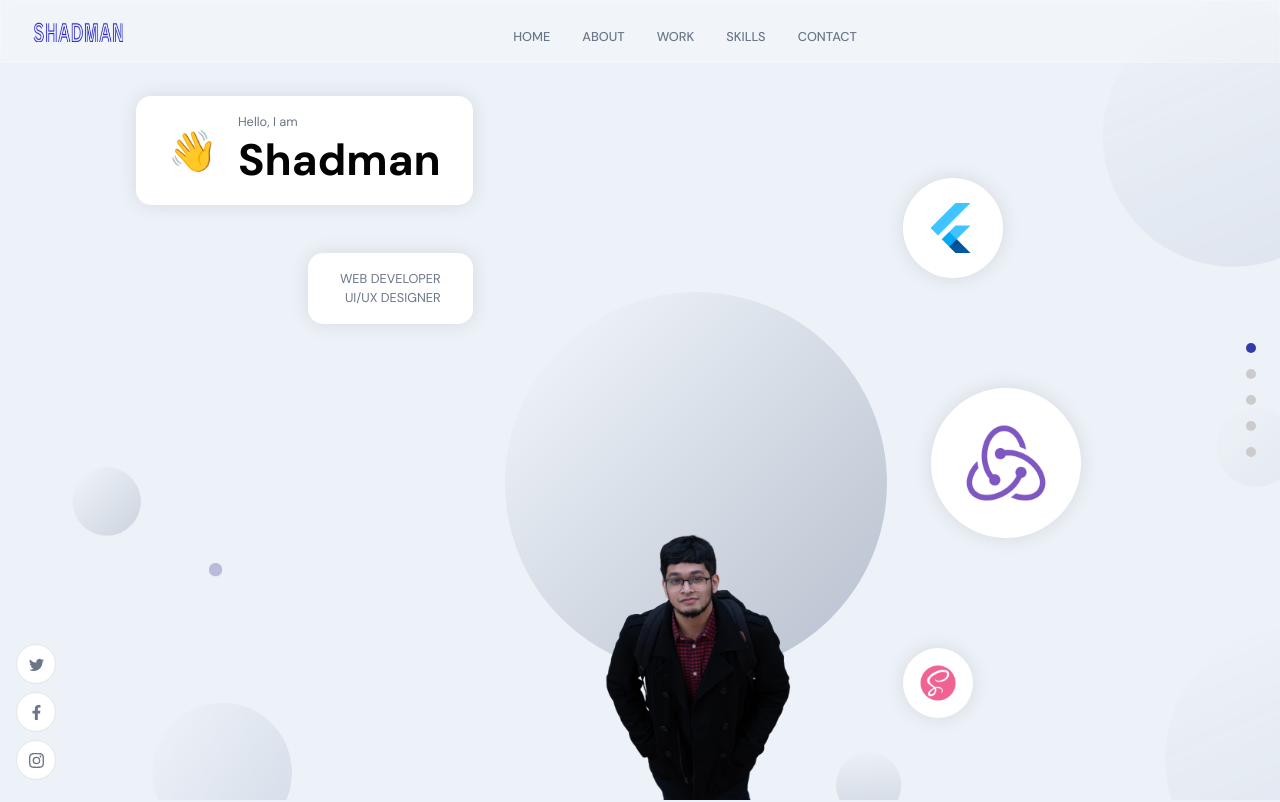
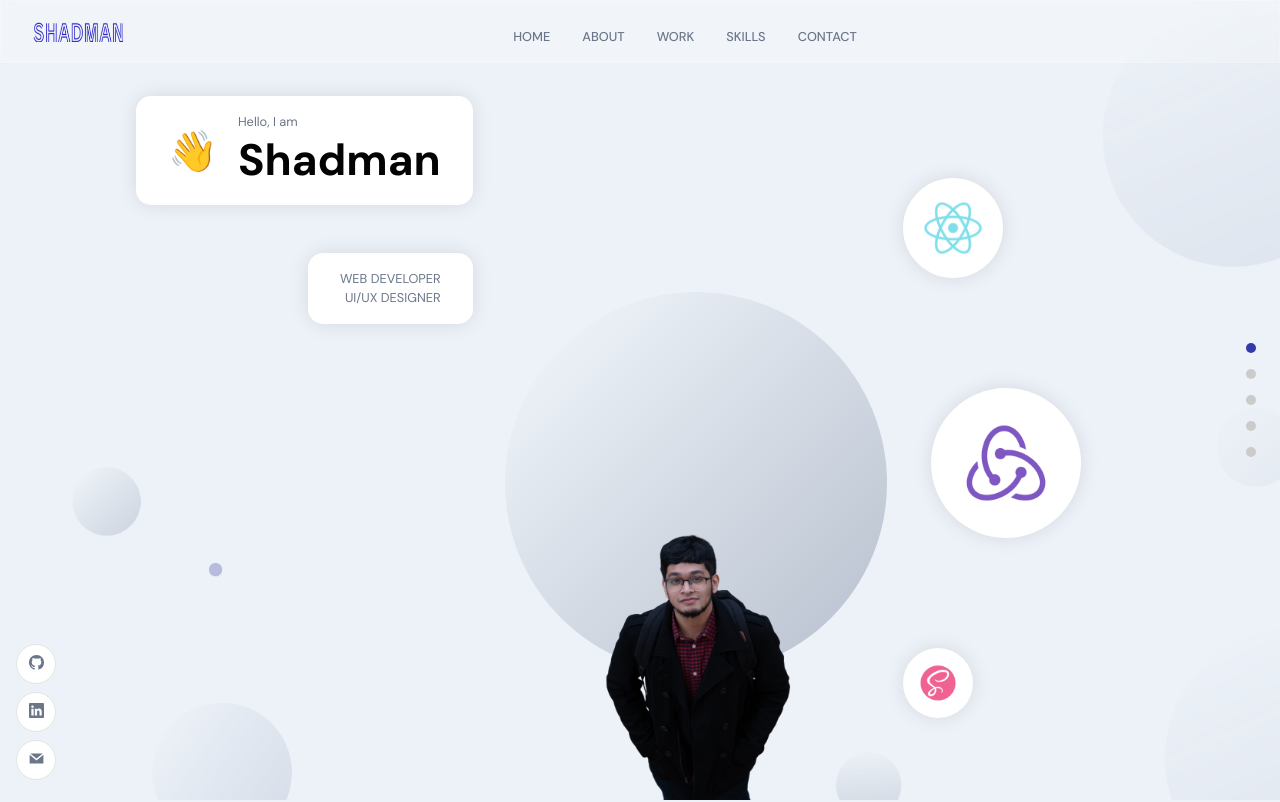
Before and after one commit to manofshad97/Current-Portfolio, a React (Create React App) app: page / in a window 1280 px wide. Shown: the top 802 px of the page. Built offline with nearby package versions, Linux system fonts and the light colour scheme.

Commit message:
Updated social icons and links. Fixed # in contact

```diff
--- a/src/components/SocialMedia.jsx
+++ b/src/components/SocialMedia.jsx
@@ -1,18 +1,37 @@
-import React from 'react';
-import { BsTwitter, BsInstagram } from 'react-icons/bs';
-import { FaFacebookF } from 'react-icons/fa';
+import React from "react";
+import { BsGithub, BsLinkedin } from "react-icons/bs";
+import { GrMail } from "react-icons/gr";
 
 const SocialMedia = () => (
   //Flexbox for social media icons
   <div className="app__social">
     <div>
-      <BsTwitter />
+      <a
+        href="https://github.com/manofshad97"
+        alt="github"
+        target="_blank"
+        rel="noreferrer"
+      >
+        <BsGithub />
+      </a>
     </div>
     <div>
-      <FaFacebookF />
+      <a
+        href="https://www.linkedin.com/in/shadman-ahmed-169356143/"
+        alt="linkedin"
+        target="_blank"
+        rel="noreferrer"
+      >
+        <BsLinkedin />
+      </a>
     </div>
     <div>
-      <BsInstagram />
+      <a
+        href="#contact"
+        alt="contact"
+        >
+        <GrMail />
+      </a>
     </div>
   </div>
 );
--- a/src/container/Footer/Footer.jsx
+++ b/src/container/Footer/Footer.jsx
@@ -23,7 +23,7 @@ const Footer = () => {
         </div>
         <div className="app__footer-card">
           <img src={images.mobile} alt="phone" />
-          <a href="tel:+1 (347) 4264-9475" className="p-text">(347) 4264-9475</a>
+          <a href="tel:+1 (347) 264-9475" className="p-text">(347) 264-9475</a>
         </div>
       </div>
       {(
--- a/src/container/Header/Header.jsx
+++ b/src/container/Header/Header.jsx
@@ -72,7 +72,7 @@ const Header = () => (
       className="app__header-circles"
     >
       {/*Create a circular container div holding an image for each skill*/}
-      {[images.flutter, images.redux, images.sass].map((circle, index) => (
+      {[images.react, images.redux, images.sass].map((circle, index) => (
         <div className="circle-cmp app__flex" key={`circle-${index}`}>
           <img  src={circle} alt="profile_bg" />
         </div>
```
